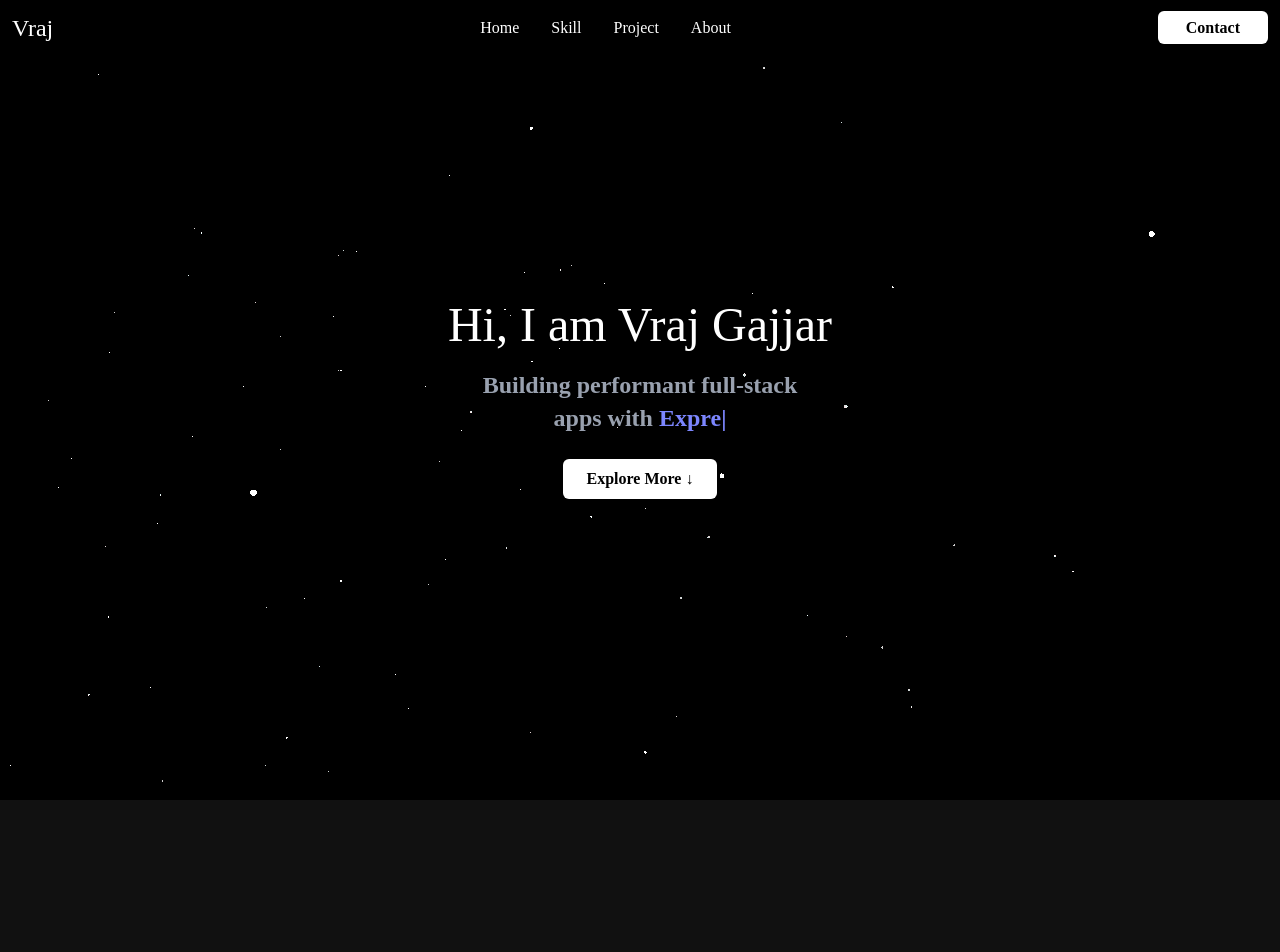
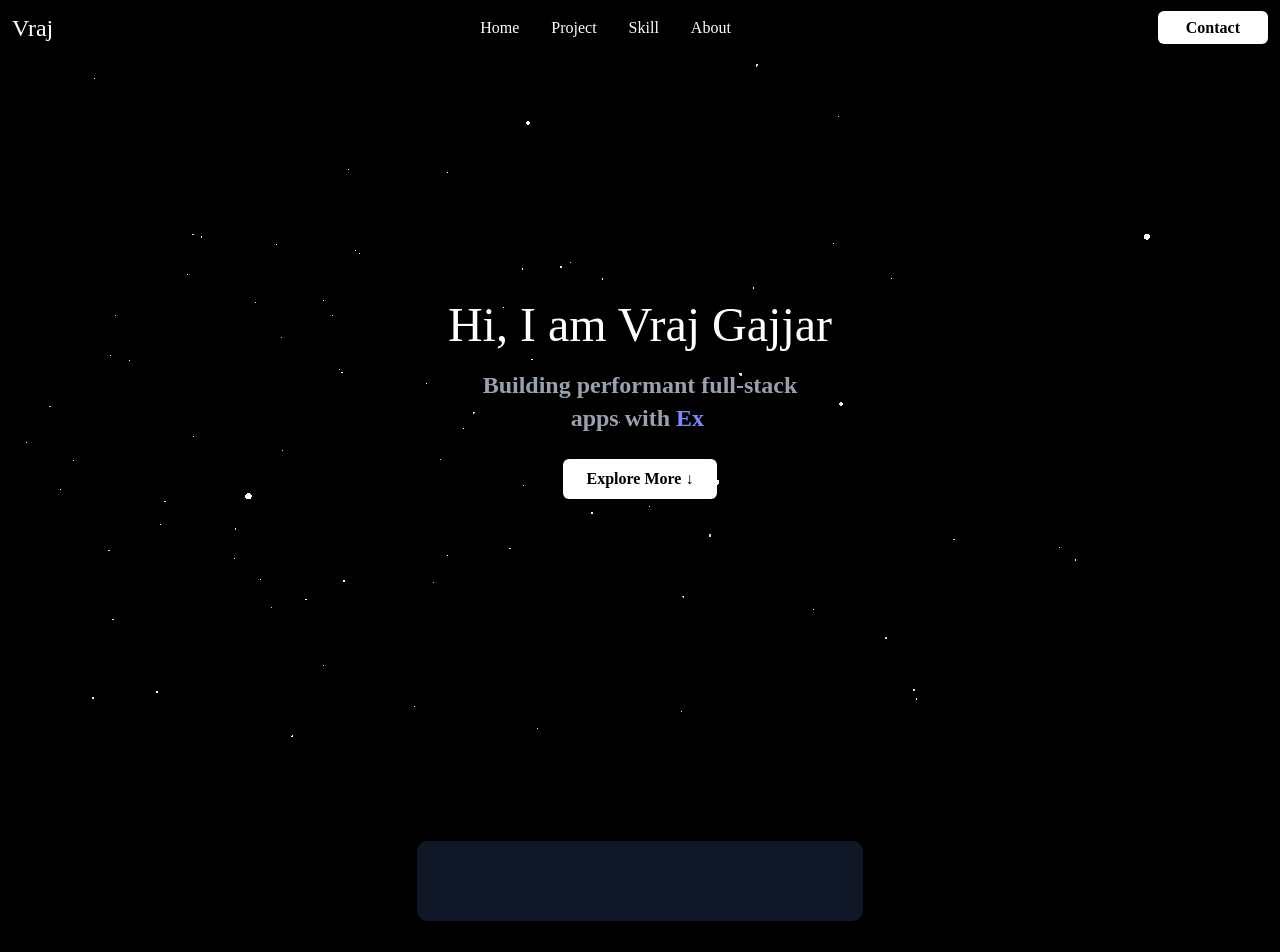
Before and after one commit to Vrajcoding/VrajPortfolio, a React (Vite) app: page / in a window 1280 px wide. Shown: the top 952 px of the page. Before the commit the page ends 800 px from the top, so only its background shows below. Built offline with nearby package versions, Linux system fonts and the light colour scheme; a web font is replaced by a local one.

Commit message:
Adding the glowing card effect

```diff
--- a/src/App.jsx
+++ b/src/App.jsx
@@ -1,13 +1,16 @@
 import React from 'react';
-import Slider from './components/Slider';
 import Navbar from './components/FrontPages/Navbar';
 import Particles from './components/Background/Particles';
 import Name from './components/FrontPages/Name';
+import Projects from './components/Projects/Projects';
 
 const App = () => {
+  const index = 0;
   return (
     <>
-      <div className="bg-black h-screen w-full fixed z-0">
+   <div className="relative bg-black ">
+  {/* 🔴 Particle Background (stays fixed) */}
+  <div className="absolute w-full h-screen z-0">
     <Particles
       particleColors={['#ffffff', '#ffffff']}
       particleCount={200}
@@ -19,11 +22,20 @@ const App = () => {
       disableRotation={false}
     />
   </div>
-       {/* this is a navbar and name part */}
-      <div className="absolute z-10 w-full h-screen flex flex-col items-center justify-center">
+
+  {/* ✅ Navbar + Name (fullscreen content on top) */}
+  <section className="w-full h-screen flex flex-col items-center justify-center" id="home">
     <Navbar />
     <Name />
+  </section>
+
+
+  <section className="w-full bg-black h-screen" id='project'>
+    <Projects index={index}/>
+  </section>
 </div>
+
+
     </>
   );
 };
--- a/src/Constants/navbarlink.js
+++ b/src/Constants/navbarlink.js
@@ -3,13 +3,13 @@ const Navlinks = [
         link:"Home",
         href:"#home"
     },
+     {
+        link:"Project",
+        href:"#project"
+    },
     {
         link:"Skill",
         href:"#skill"
-    },
-    {
-        link:"Project",
-        href:"#project"
     },
     {
         link:"About",
--- a/src/components/FrontPages/Navbar.jsx
+++ b/src/components/FrontPages/Navbar.jsx
@@ -4,7 +4,7 @@ import Particles from "../Background/Particles";
 
 const Navbar = () => {
   return (
-    <header className="navbar fixed top-0 w-full text-white flex justify-between items-center">
+    <header className="navbar fixed top-0 w-full text-white flex justify-between items-center bg-black overflow-hidden">
       {/* Name part */}
       <div className="name p-3">
         <a href="#home" className="text-lg md:text-2xl">
--- /dev/null
+++ b/src/components/Projects/Projects.jsx
@@ -0,0 +1,28 @@
+import React, { useRef } from 'react'
+
+const Projects = ({index}) => {
+  const cardRef = useRef([]);
+
+  const handleMouseMove = (index) => (e) => {
+      const  card = cardRef.current[index];
+      if(!card)  return;
+
+      const rect = card.getBoundingClientRect();
+      const mouseX = e.clientX - rect.left - rect.width / 2;
+      const mouseY = e.clientY - rect.top - rect.height / 2;
+
+      let angle = Math.atan2(mouseY,mouseX) * (180 / Math.PI)
+      angle = (angle + 360) % 360
+      card.style.setProperty('--start', angle + 60);
+
+  }
+  return (
+    <div ref={(el) => (cardRef.current[index] = el)} onMouseMove={handleMouseMove(index)}
+    className="card card-border rounded-xl p-10 text-white max-w-md mx-auto mt-10">
+      <div className="glow" />
+
+    </div>
+  )
+}
+
+export default Projects
--- a/src/components/Slider.jsx
+++ /dev/null
@@ -1,58 +0,0 @@
-import React from "react";
-import { Swiper, SwiperSlide } from "swiper/react";
-import { Navigation, Pagination ,Autoplay} from "swiper/modules";
-import "swiper/css";
-import "swiper/css/navigation";
-import "swiper/css/pagination";
-
-const Slider = () => {
-const projects = [
-  {
-    title: "E-Commerce Website",
-    description: "A modern online store built with React and Stripe.",
-    image: "https://via.placeholder.com/600x400?text=Project+1",
-  },
-  {
-    title: "Portfolio Website",
-    description: "Personal website showcasing my skills and projects.",
-    image: "https://via.placeholder.com/600x400?text=Project+2",
-  },
-  {
-    title: "Blog Platform",
-    description: "A full-featured blog system using MERN stack.",
-    image: "https://via.placeholder.com/600x400?text=Project+3",
-  },
-];
-
-  return (
-    <div className="max-w-6xl mx-auto py-10 px-4">
-      <h2 className="text-3xl font-bold mb-6 text-center">My Projects</h2>
-      <Swiper
-        modules={[Pagination,Autoplay]}
-        spaceBetween={30}
-        slidesPerView={1}
-        pagination={{ clickable: true }}
-        autoplay={{ delay: 5000}}
-        breakpoints={{
-          640: { slidesPerView: 1 },
-          768: { slidesPerView: 2 },
-          1024: { slidesPerView: 3 },
-        }}
-      >
-        {projects.map((project, index) => (
-          <SwiperSlide key={index}>
-            <div className="rounded-xl overflow-hidden shadow-lg bg-white">
-              <img src={project.image} alt={project.title} className="w-full h-48 object-cover" />
-              <div className="p-4">
-                <h3 className="text-xl font-semibold mb-2">{project.title}</h3>
-                <p className="text-gray-600">{project.description}</p>
-              </div>
-            </div>
-          </SwiperSlide>
-        ))}
-      </Swiper>
-    </div>
-  );
-};
-
-export default Slider
--- a/src/index.css
+++ b/src/index.css
@@ -1,9 +1,17 @@
 @import url('https://fonts.googleapis.com/css2?family=Mozilla+Headline:wght@200..700&display=swap');
 @import "tailwindcss";
 
+:root {
+  --gradient: radial-gradient(circle, #e5e5e5 0%, #fff 100%);
+}
+
+html{
+  scroll-behavior: smooth;
+}
 body {
   background-color: #111;
   font-family: "Mozilla Headline";
+  overflow-x: hidden
 }
 .timeline {
     @apply absolute z-30 h-[110%] -top-10 w-14 md:w-28 bg-black;
@@ -12,6 +20,7 @@ body {
    .card-border {
     @apply border border-black bg-gray-900;
   }
+
 .card {
   --start: 0;
   position: relative;
```
Lines whose indentation alone changed are shown as unchanged.
